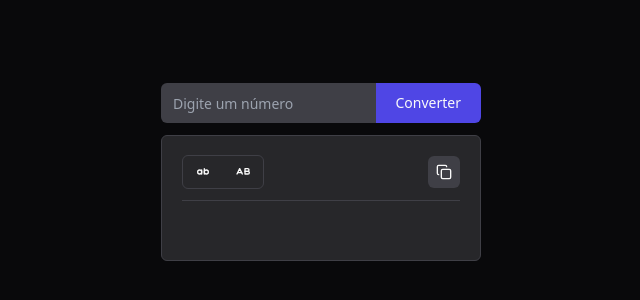
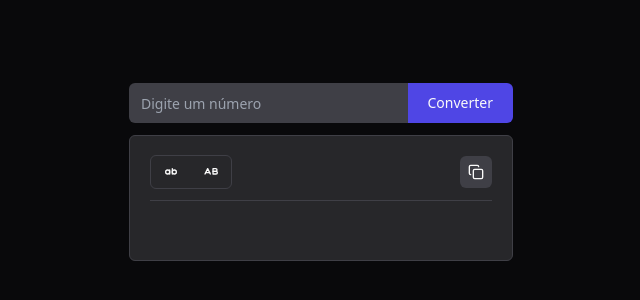
Before and after one commit to KARAUJO1003/conversor-app, a React (Vite) app: page / in a window 1280 px wide. Shown: the part 228-528 px from the top of the page, without its empty margins (319-959 px from the left). Built offline with nearby package versions, Linux system fonts and the light colour scheme.

Commit message:
update css

```diff
--- a/src/App.css
+++ /dev/null
@@ -1,42 +0,0 @@
-#root {
-  max-width: 1280px;
-  margin: 0;
-  padding:0;
-  text-align: center;
-}
-
-.logo {
-  height: 6em;
-  padding: 1.5em;
-  will-change: filter;
-  transition: filter 300ms;
-}
-.logo:hover {
-  filter: drop-shadow(0 0 2em #646cffaa);
-}
-.logo.react:hover {
-  filter: drop-shadow(0 0 2em #61dafbaa);
-}
-
-@keyframes logo-spin {
-  from {
-    transform: rotate(0deg);
-  }
-  to {
-    transform: rotate(360deg);
-  }
-}
-
-@media (prefers-reduced-motion: no-preference) {
-  a:nth-of-type(2) .logo {
-    animation: logo-spin infinite 20s linear;
-  }
-}
-
-.card {
-  padding: 2em;
-}
-
-.read-the-docs {
-  color: #888;
-}
--- a/src/App.jsx
+++ b/src/App.jsx
@@ -4,7 +4,6 @@ import copy from "copy-to-clipboard";
 import { LuCaseLower, LuCaseUpper, LuCopy } from "react-icons/lu";
 import { Button } from "../@/components/ui/button";
 import {toast} from "sonner"
-import "./App.css";
 
 function App() {
   const [valueInput, setValueInput] = useState();
@@ -49,8 +48,8 @@ function App() {
   }
 
   return (
-    <div className=" bg-zinc-950 h-screen w-full m-0 p-0 text-zinc-100 flex items-center justify-center flex-col">
-      <div className="h-10 flex items-center justify-center w-80">
+    <div className=" bg-zinc-950 h-screen min-w-full m-0 p-0 text-zinc-100 flex items-center justify-center flex-col">
+      <div className="h-10 flex items-center justify-center w-96">
         <input
           value={valueInput}
           type="text"
@@ -67,7 +66,7 @@ function App() {
         </Button>
       </div>
       <div
-        className={`p-5  bg-zinc-800 border border-zinc-700 mt-3 w-80 rounded-md ${
+        className={`p-5  bg-zinc-800 border border-zinc-700 mt-3 w-96 rounded-md ${
           textChange ? "uppercase" : "lowercase"
         } text-sm `}
       >
--- a/src/index.css
+++ b/src/index.css
@@ -72,5 +72,6 @@
   }
   body {
     @apply bg-background text-foreground;
+    width: 100%;
   }
 }
```
